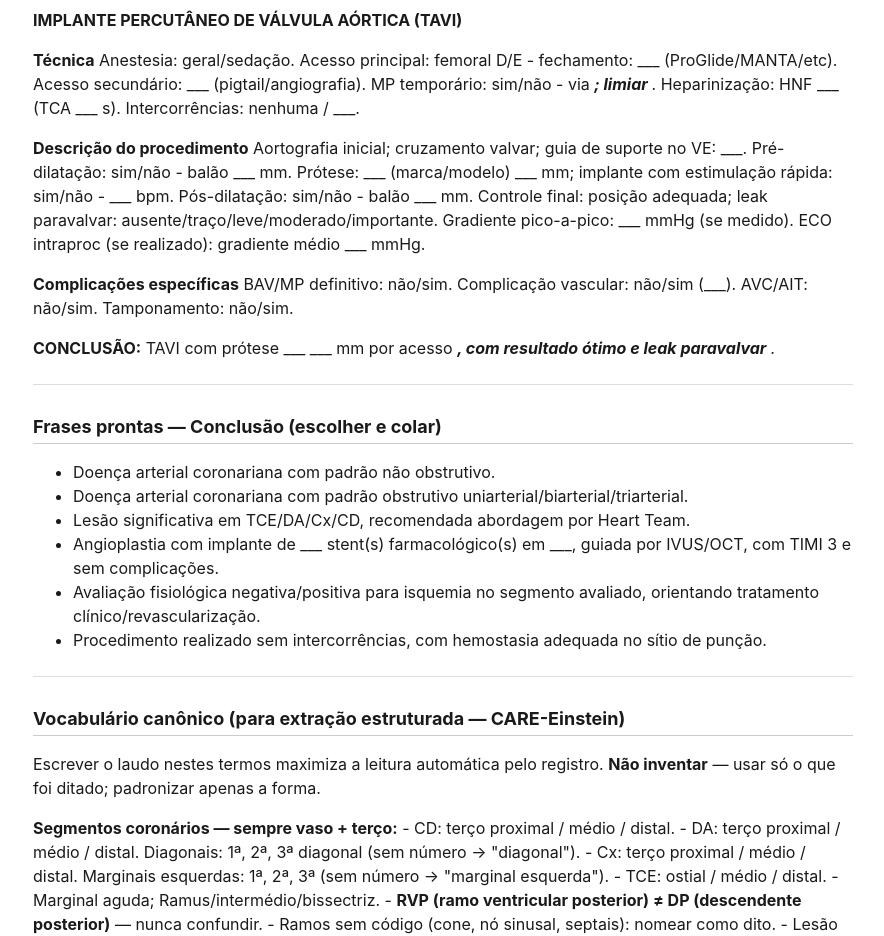
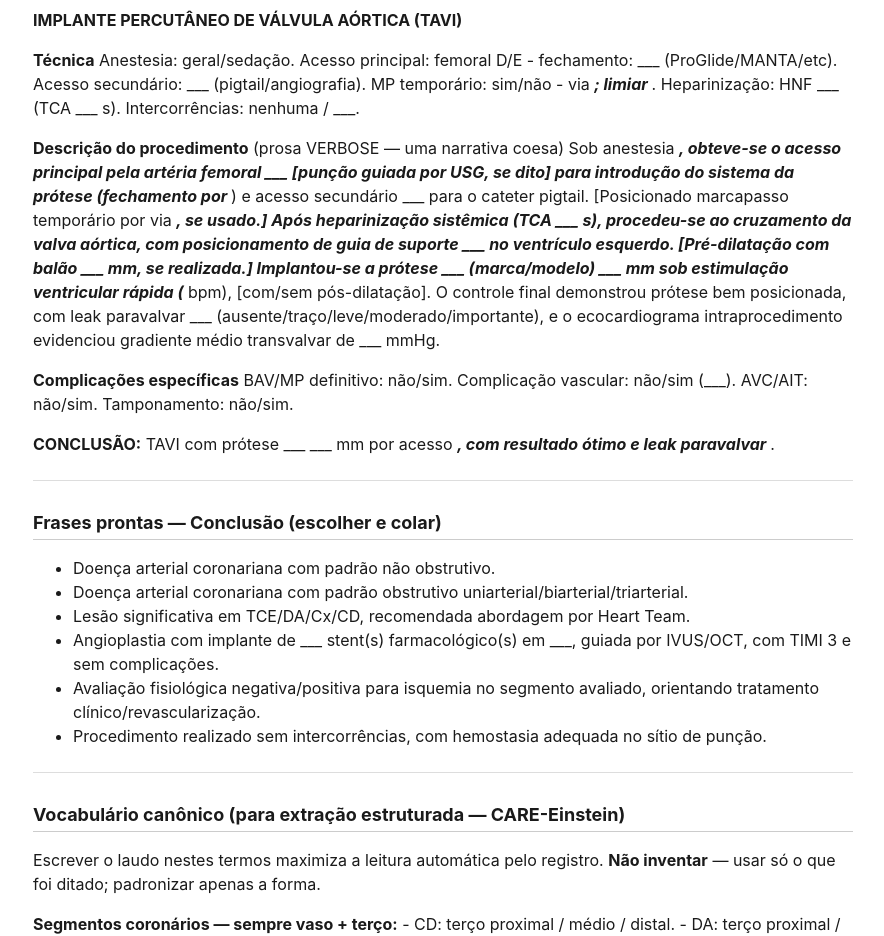
Before and after one commit to stefanogarzon/laudos-mascaras, a plain HTML site: page index.html in a window 1280 px wide. Shown: the part 5400-6336 px from the top of the page, without its empty margins (197-1081 px from the left). Drawn offline with Linux system fonts and the light colour scheme.

Commit message:
Add files via upload

```diff
--- a/index.html
+++ b/index.html
@@ -207,13 +207,8 @@ Acesso principal: femoral D/E - fechamento: ___ (ProGlide/MANTA/etc).
 Acesso secundário: ___ (pigtail/angiografia).
 MP temporário: sim/não - via <strong><em>; limiar </em></strong>.
 Heparinização: HNF ___ (TCA ___ s). Intercorrências: nenhuma / ___.</p>
-<p><strong>Descrição do procedimento</strong>
-Aortografia inicial; cruzamento valvar; guia de suporte no VE: ___.
-Pré-dilatação: sim/não - balão ___ mm.
-Prótese: ___ (marca/modelo) ___ mm; implante com estimulação rápida: sim/não - ___ bpm.
-Pós-dilatação: sim/não - balão ___ mm.
-Controle final: posição adequada; leak paravalvar: ausente/traço/leve/moderado/importante.
-Gradiente pico-a-pico: ___ mmHg (se medido). ECO intraproc (se realizado): gradiente médio ___ mmHg.</p>
+<p><strong>Descrição do procedimento</strong> (prosa VERBOSE — uma narrativa coesa)
+Sob anestesia <strong><em>, obteve-se o acesso principal pela artéria femoral ___ [punção guiada por USG, se dito] para introdução do sistema da prótese (fechamento por </em></strong>) e acesso secundário ___ para o cateter pigtail. [Posicionado marcapasso temporário por via <strong><em>, se usado.] Após heparinização sistêmica (TCA ___ s), procedeu-se ao cruzamento da valva aórtica, com posicionamento de guia de suporte ___ no ventrículo esquerdo. [Pré-dilatação com balão ___ mm, se realizada.] Implantou-se a prótese ___ (marca/modelo) ___ mm sob estimulação ventricular rápida (</em></strong> bpm), [com/sem pós-dilatação]. O controle final demonstrou prótese bem posicionada, com leak paravalvar ___ (ausente/traço/leve/moderado/importante), e o ecocardiograma intraprocedimento evidenciou gradiente médio transvalvar de ___ mmHg.</p>
 <p><strong>Complicações específicas</strong>
 BAV/MP definitivo: não/sim. Complicação vascular: não/sim (___). AVC/AIT: não/sim. Tamponamento: não/sim.</p>
 <p><strong>CONCLUSÃO:</strong> TAVI com prótese ___ ___ mm por acesso <strong><em>, com resultado ótimo e leak paravalvar </em></strong>.</p>
```
